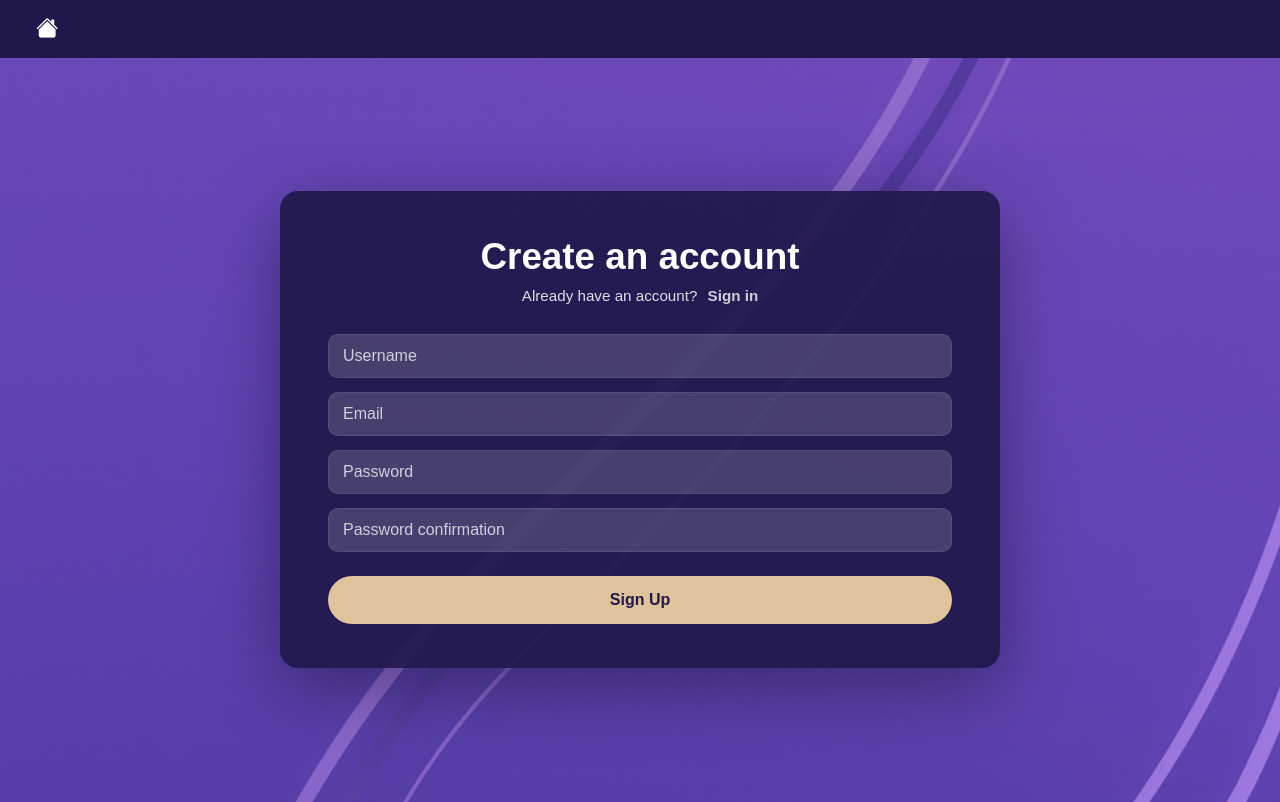
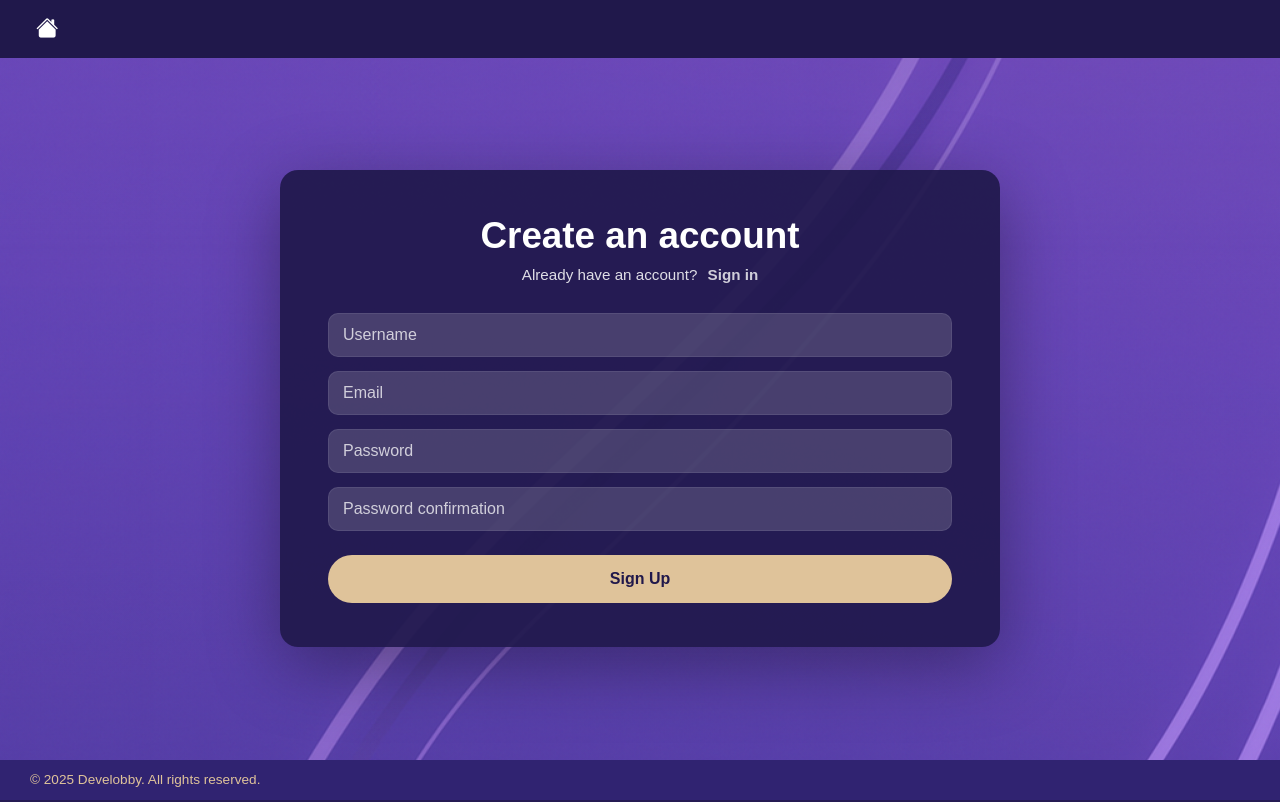
Before and after one commit to happylittlejester/Develobby, a Django app: page /register/ in a window 1280 px wide. Run offline with Django 5.2, Linux system fonts and the light colour scheme.

Commit message:
rejestracja wyglad

```diff
--- a/myproject/myapp/static/css/register.css
+++ b/myproject/myapp/static/css/register.css
@@ -25,6 +25,8 @@ body {
 body {
   color: var(--white);
   background: transparent;
+  display: flex;
+  flex-direction: column;
 }
 
 /* =========================
@@ -45,7 +47,6 @@ body {
    BACKGROUND
 ========================= */
 .auth-bg {
-  min-height: calc(100vh - 56px);
   width: 100%;
   display: flex;
   justify-content: center;
@@ -53,6 +54,7 @@ body {
   padding: 48px 16px;
   position: relative;
   overflow: hidden;
+  flex: 1;
 
   background-image: url("../img/ChatGPT_Image_29_lis_2025_17_41_00.png");
   background-repeat: no-repeat;
@@ -168,6 +170,14 @@ body {
   transform: translateY(-1px);
 }
 
+.main-footer {
+  background-color: #302371;
+  color: #DFC39A;
+  text-align: left;
+  padding: 10px 30px;
+  font-size: 0.85rem;
+}
+
 /* =========================
    MOBILE
 ========================= */
--- a/myproject/myapp/templates/myapp/login.html
+++ b/myproject/myapp/templates/myapp/login.html
@@ -46,7 +46,7 @@
   </div>
 </main>
 
-<!-- FOOTER (KLUCZOWE) -->
+
 <footer class="main-footer">
   © 2025 Develobby. All rights reserved.
 </footer>
--- a/myproject/myapp/templates/myapp/register.html
+++ b/myproject/myapp/templates/myapp/register.html
@@ -77,6 +77,10 @@
   </div>
 </main>
 
+<footer class="main-footer">
+  © 2025 Develobby. All rights reserved.
+</footer>
+
 <script src="https://cdn.jsdelivr.net/npm/bootstrap@5.3.2/dist/js/bootstrap.bundle.min.js"></script>
 </body>
 </html>
```
